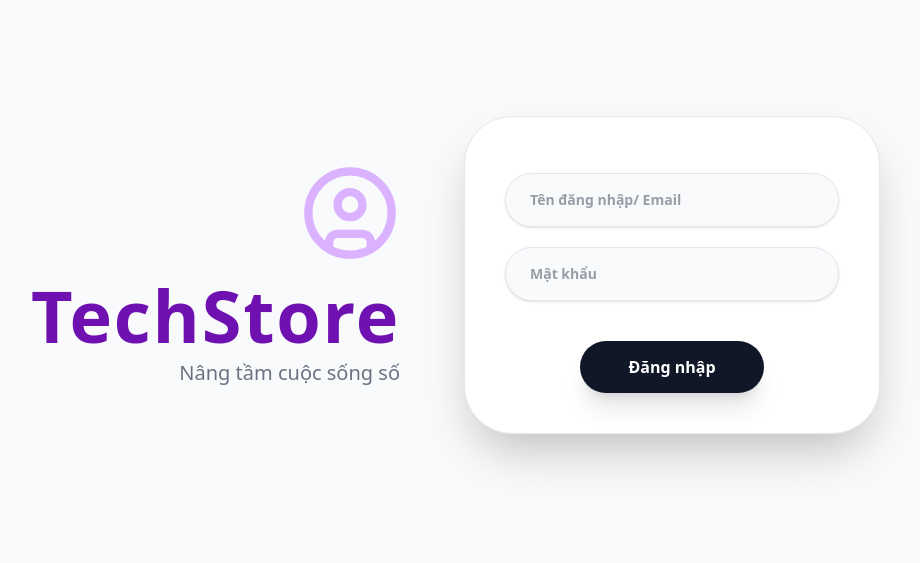
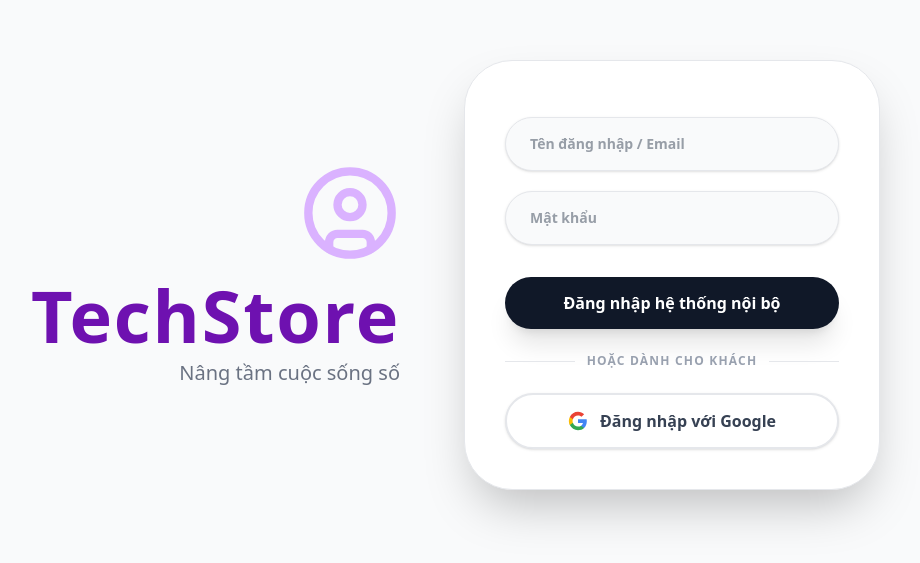
Before and after one commit to hoangyennewit/Techmart-multi-branch-ecommerce, a React app in the folder frontend/: page /login in a window 1280 px wide. Shown: the part 125-688 px from the top of the page, without its empty margins (208-1128 px from the left). Built offline with nearby package versions, Linux system fonts and the light colour scheme; the HTML template or start-up script is replaced by a standard one.

Commit message:
Fix: Hoàn thiện flow điều hướng Login, phân luồng Actor và Customer rõ ràng theo đúng yêu cầu

```diff
--- a/frontend/src/App.jsx
+++ b/frontend/src/App.jsx
@@ -1,15 +1,18 @@
 import React from 'react';
+import { Routes, Route, Navigate } from 'react-router-dom';
 import { ClientRoutes } from './routes/ClientRoutes';
 import { ActorRoutes } from './routes/ActorRoutes';
 
 function App() {
   return (
     <>
-      {/* 1. Hệ thống dành cho Khách hàng (Người dùng) */}
+      <Routes>
+        {/* Vừa vào localhost:5173 là tự động đẩy sang trang Chọn Quyền */}
+        <Route path="/" element={<Navigate to="/portal" replace />} />
+      </Routes>
+
+      <ActorRoutes />
       <ClientRoutes />
-
-      {/* 2. Hệ thống dành cho Quản lý nội bộ (Actors) */}
-      <ActorRoutes />
     </>
   );
 }
--- a/frontend/src/features/auth/pages/LoginPage.tsx
+++ b/frontend/src/features/auth/pages/LoginPage.tsx
@@ -1,64 +1,112 @@
 import React, { useState } from 'react';
-import { useNavigate, useLocation } from 'react-router-dom'; // Thêm useLocation
+import { useNavigate, useLocation } from 'react-router-dom';
 import { UserCircle } from 'lucide-react';
 
 export const LoginPage = () => {
   const navigate = useNavigate();
-  const location = useLocation(); // Khai báo location
+  const location = useLocation();
   const [email, setEmail] = useState('');
   const [password, setPassword] = useState('');
 
-  const handleLogin = (e: React.FormEvent) => {
+  // 1. LUỒNG ĐĂNG NHẬP TRUYỀN THỐNG (Dành cho Actor/Nội bộ)
+  const handleTraditionalLogin = (e: React.FormEvent) => {
     e.preventDefault();
 
-    // Lấy vai trò đã chọn từ state, nếu không có thì mặc định là staff
-    const role = location.state?.selectedRole || 'staff';
+    // Lấy vai trò đã chọn từ state, nếu không có thì nhảy thẳng ra trang chọn quyền
+    const role = location.state?.selectedRole;
+
+    if (!role) {
+       // Nếu chưa có quyền, đá ra trang phân quyền admin (RoleSelection)
+       navigate('/portal');
+       return;
+    }
 
     // Bản đồ điều hướng: Vai trò -> Đường dẫn tương ứng
     const pathMap: Record<string, string> = {
       admin: '/admin',
       tech: '/tech',
-      manager: '/store',      // Quản lý cửa hàng dùng path /store
+      manager: '/store',
       product: '/product',
       staff: '/staff'
     };
 
-    // Chuyển hướng đúng trang
+    // Chuyển hướng đúng trang dashboard
     navigate(pathMap[role] || '/staff');
+  };
+
+  // 2. LUỒNG ĐĂNG NHẬP GOOGLE (Dành cho Customer/Khách hàng)
+  const handleGoogleLogin = () => {
+    // Tạm thời trên UI sẽ đá về trang chủ người dùng,
+    // Backend của bạn kia sẽ viết thêm API vào hàm này sau.
+    navigate('/home');
   };
 
   return (
     <div className="min-h-screen bg-gray-50 flex items-center justify-center font-sans p-4">
       <div className="max-w-4xl w-full flex flex-col md:flex-row items-center gap-16">
+
+        {/* Cột trái: Logo và Slogan */}
         <div className="flex-1 text-center md:text-right flex flex-col items-center md:items-end animate-in slide-in-from-left-8 duration-700">
           <UserCircle size={100} className="text-purple-300 mb-4" />
           <h1 className="text-7xl font-bold text-purple-800 tracking-wide mb-2">TechStore</h1>
           <p className="text-gray-500 font-medium text-xl">Nâng tầm cuộc sống số</p>
         </div>
 
+        {/* Cột phải: Form Đăng nhập */}
         <div className="flex-1 w-full max-w-md animate-in slide-in-from-right-8 duration-700">
-          <form onSubmit={handleLogin} className="bg-white border border-gray-200 rounded-[3rem] p-10 shadow-2xl flex flex-col items-center relative overflow-hidden">
+          <div className="bg-white border border-gray-200 rounded-[3rem] p-10 shadow-2xl flex flex-col items-center relative overflow-hidden">
             <div className="absolute top-0 right-0 w-32 h-32 bg-purple-50 rounded-full blur-3xl -z-10 translate-x-1/2 -translate-y-1/2"></div>
 
-            <div className="w-full space-y-5 mb-10 mt-4">
+            {/* Form truyền thống */}
+            <form onSubmit={handleTraditionalLogin} className="w-full flex flex-col items-center">
+              <div className="w-full space-y-5 mb-8 mt-4">
                 <input
                   type="text"
-                placeholder="Tên đăng nhập/ Email"
+                  placeholder="Tên đăng nhập / Email"
                   className="w-full bg-gray-50 border border-gray-200 rounded-full px-6 py-4 text-sm font-bold text-gray-700 outline-none focus:border-purple-400 focus:bg-white transition-all shadow-sm"
+                  value={email}
+                  onChange={(e) => setEmail(e.target.value)}
                   required
                 />
                 <input
                   type="password"
                   placeholder="Mật khẩu"
                   className="w-full bg-gray-50 border border-gray-200 rounded-full px-6 py-4 text-sm font-bold text-gray-700 outline-none focus:border-purple-400 focus:bg-white transition-all shadow-sm"
+                  value={password}
+                  onChange={(e) => setPassword(e.target.value)}
                   required
                 />
               </div>
 
-            <button type="submit" className="px-12 py-3.5 bg-gray-900 hover:bg-black text-white font-bold rounded-full shadow-xl transition-transform hover:-translate-y-1">
-              Đăng nhập
+              <button type="submit" className="w-full py-3.5 bg-gray-900 hover:bg-black text-white font-bold rounded-full shadow-xl transition-transform hover:-translate-y-1 mb-6">
+                Đăng nhập hệ thống nội bộ
               </button>
             </form>
+
+            {/* Dòng kẻ chia cắt */}
+            <div className="w-full flex items-center gap-3 mb-6">
+              <div className="h-px bg-gray-200 flex-1"></div>
+              <span className="text-gray-400 text-xs font-bold tracking-widest uppercase">Hoặc dành cho khách</span>
+              <div className="h-px bg-gray-200 flex-1"></div>
+            </div>
+
+            {/* Nút Đăng nhập Google */}
+            <button
+              onClick={handleGoogleLogin}
+              type="button"
+              className="w-full flex items-center justify-center gap-3 py-3.5 bg-white border-2 border-gray-200 hover:bg-gray-50 text-gray-700 font-bold rounded-full shadow-sm transition-transform hover:-translate-y-1"
+            >
+              {/* Logo Google SVG */}
+              <svg className="w-5 h-5" viewBox="0 0 24 24">
+                <path fill="#4285F4" d="M22.56 12.25c0-.78-.07-1.53-.2-2.25H12v4.26h5.92c-.26 1.37-1.04 2.53-2.21 3.31v2.77h3.57c2.08-1.92 3.28-4.74 3.28-8.09z" />
+                <path fill="#34A853" d="M12 23c2.97 0 5.46-.98 7.28-2.66l-3.57-2.77c-.98.66-2.23 1.06-3.71 1.06-2.86 0-5.29-1.93-6.16-4.53H2.18v2.84C3.99 20.53 7.7 23 12 23z" />
+                <path fill="#FBBC05" d="M5.84 14.09c-.22-.66-.35-1.36-.35-2.09s.13-1.43.35-2.09V7.07H2.18C1.43 8.55 1 10.22 1 12s.43 3.45 1.18 4.93l2.85-2.22.81-.62z" />
+                <path fill="#EA4335" d="M12 5.38c1.62 0 3.06.56 4.21 1.64l3.15-3.15C17.45 2.09 14.97 1 12 1 7.7 1 3.99 3.47 2.18 7.07l3.66 2.84c.87-2.6 3.3-4.53 6.16-4.53z" />
+              </svg>
+              Đăng nhập với Google
+            </button>
+
+          </div>
         </div>
       </div>
     </div>
```
Lines whose indentation alone changed are shown as unchanged.
